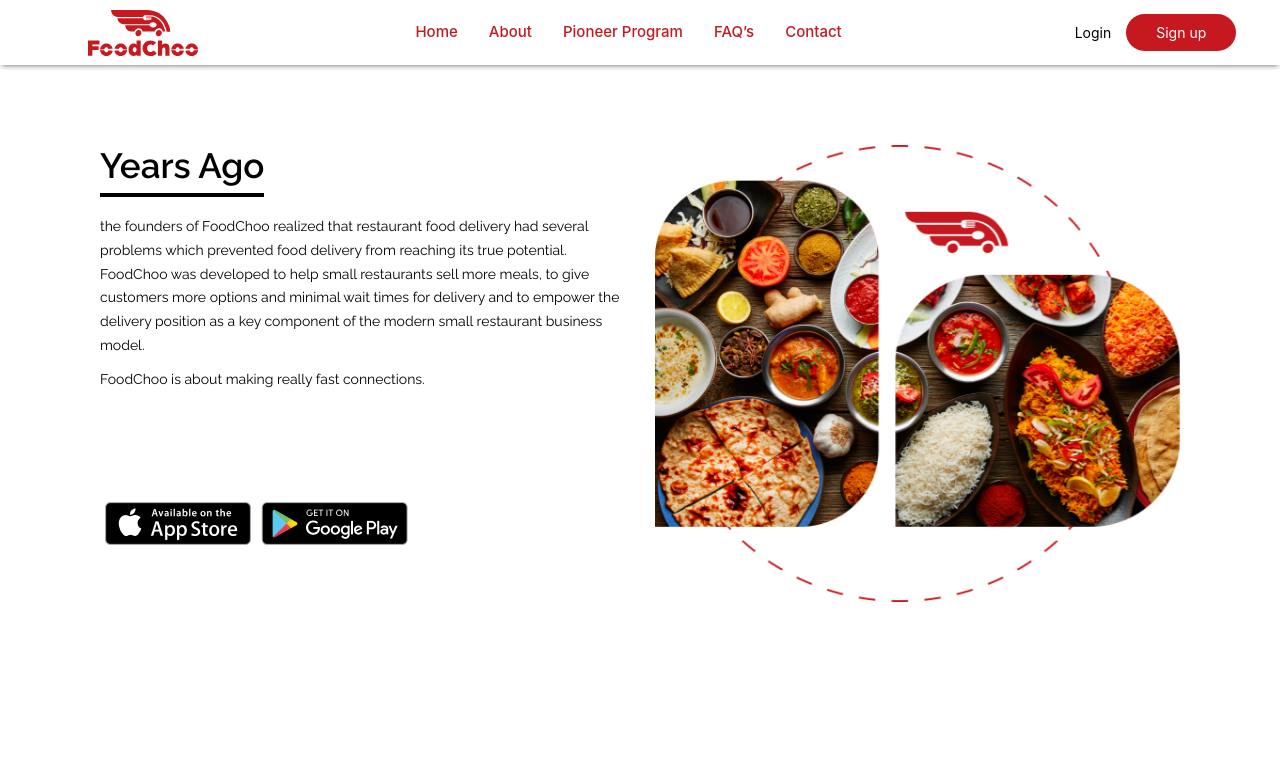
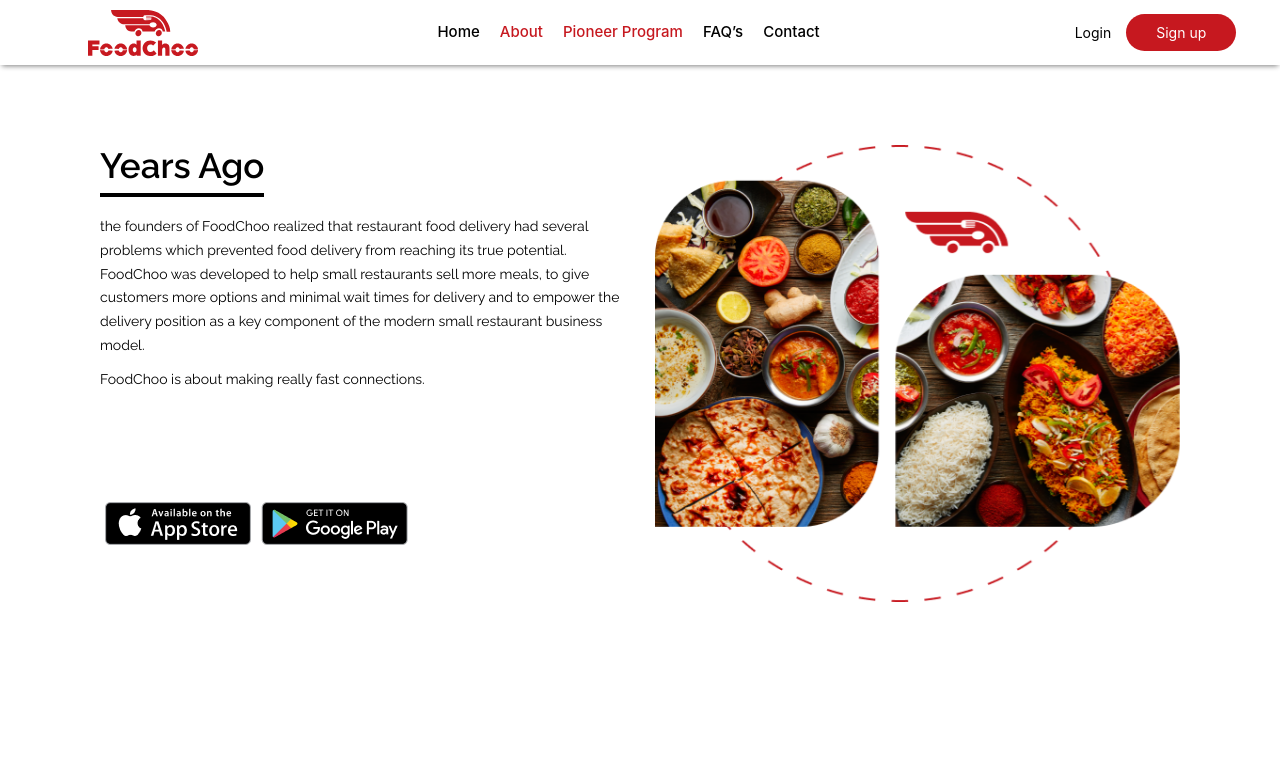
Before and after one commit to ahsankhan201010/foodchoo-nextjs, a Next.js app: page /about in a window 1280 px wide. Shown: the top 780 px of the page. Built offline with nearby package versions, Linux system fonts and the light colour scheme.

Commit message:
navlink placed

```diff
--- a/uiComponents/_uiComponents.scss
+++ b/uiComponents/_uiComponents.scss
@@ -9,6 +9,7 @@
 @import "paragraph/Paragraph";
 @import "locationMarker/LocationMarker";
 @import "downloadActions/DownloadActions";
+@import "navLink/NavLink";
 
 @import "DetailedDescription/detailedDescription";
 // components responsive stylings
--- a/uiComponents/foodMenu/FoodMenu.js
+++ b/uiComponents/foodMenu/FoodMenu.js
@@ -4,7 +4,6 @@
 const Button = ({ children, customClass }) => {
   const [selectedBtn, setSelectedBtn] = useState(false);
 
-  console.log(selectedBtn, "selectedBtn");
   return (
     <>
       <button
--- /dev/null
+++ b/uiComponents/navLink/NavLink.jsx
@@ -0,0 +1,35 @@
+import { useRouter } from 'next/router';
+import Link from 'next/link';
+import PropTypes from 'prop-types';
+import Header from "./../header//Header"
+
+
+export { NavLink };
+
+NavLink.propTypes = {
+    href: PropTypes.string.isRequired,
+    exact: PropTypes.bool
+};
+
+NavLink.defaultProps = {
+    exact: false
+};
+
+function NavLink({ href, exact, children, ...props }) {
+    const { pathname } = useRouter();
+    const isActive = exact ? pathname === href : pathname.startsWith(href);
+
+    if (isActive) {
+        props.className += ' active';
+    }
+
+    return (
+        <Link href={href}>
+            <a {...props}>
+            <Header fontSize={24} fontWeight="medium">
+                {children}
+            </Header>
+            </a>
+        </Link>
+    )
+}
--- /dev/null
+++ b/uiComponents/navLink/_NavLink.scss
@@ -0,0 +1,3 @@
+.active{
+    color: $theme-color !important;
+  }
--- a/uiComponents/navbar/Navbar.js
+++ b/uiComponents/navbar/Navbar.js
@@ -1,54 +1,26 @@
 import React, { useEffect, useState } from "react";
-import Header from "../header/Header";
-// import { Link } from "next/link";
-// import Dropdown from "./../Dropdown/Dropdown";
-// import logo from "./../../assets/images/logo.png";
-// import ham from "./../../assets/images/ham.png";
+import Link from "next/link";
+import {NavLink} from "./../navLink/NavLink"
 import Slider from "../slider/Slider";
 import { HiMenu } from "react-icons/hi";
 import Button from "../button/Button";
 import Logo from "../../assets/images/logo/logo_red.svg";
 
-var options = [
-  {
-    name: "First Module",
-    to: "/first-module",
-  },
-  {
-    name: "Second Module",
-    to: "/second-module",
-  },
-  {
-    name: "Third Module",
-    to: "/third-module",
-  },
-  {
-    name: "Forth Module",
-    to: "/fourth-module",
-  },
-];
 
-const NavItem = ({ children, path }) => {
-  return (
-    <div
-      // style={{
-      //   borderBottom:
-      //     pathname === path
-      //       ? "1px solid var(--primary-color-one)"
-      //       : "1px solid transparent",
-      // }}
-      className="navItem">
-      <a href={path}>
-        <Header
-          //   color={pathname === path ? "var(--primary-color-one)" : "black"}
-          fontSize={24}
-          fontWeight="medium">
-          {children}
-        </Header>
-      </a>
-    </div>
-  );
-};
+// const NavItem = ({ children, path, activeLink, setActiveLink }) => {
+//   return (
+//     <div
+//       className={`${activeLink ? "activeLink" : ""} navItem`} onClick={() => {setActiveLink(!activeLink) ; console.log(activeLink)}}>
+//       <Link href={path}>
+//         <Header
+//           fontSize={24}
+//           fontWeight="medium">
+//           {children}
+//         </Header>
+//       </Link>
+//     </div>
+//   );
+// };
 
 const Navbar = () => {
   var [navbar, setNavbar] = useState(false);
@@ -77,11 +49,11 @@
       </div>
       <div className="menuItemArea">
         <div className="navSimpleItems">
-          <NavItem path="/">Home</NavItem>
-          <NavItem path="/">About</NavItem>
-          <NavItem path="/">Pioneer Program</NavItem>
-          <NavItem path="/">FAQ’s</NavItem>
-          <NavItem path="/">Contact</NavItem>
+          <NavLink href="/" exact className="nav-item nav-link">Home</NavLink>
+          <NavLink href="/about" className="nav-item nav-link">About</NavLink>
+          <NavLink href="/" className="nav-item nav-link">Pioneer Program</NavLink>
+          <NavLink href="/faq" className="nav-item nav-link">FAQ’s</NavLink>
+          <NavLink href="/contact" className="nav-item nav-link">Contact</NavLink>
         </div>
       </div>
       <div className="nav-btns">
--- a/uiComponents/navbar/_Navbar.scss
+++ b/uiComponents/navbar/_Navbar.scss
@@ -29,12 +29,12 @@
     align-items: center;
 
     a {
-      color: $theme-color;
+      color: $clr-dark;
       transition: $transition-light;
       text-decoration: none;
 
       &:hover {
-        color: $clr-dark;
+        color: $theme-color;
       }
     }
   }
@@ -43,10 +43,18 @@
 .navItem {
   padding: 6px 3px;
   margin: 0em 2em;
+  cursor: pointer;
+  color: $clr-dark;
+  transition: $transition-light;
+  text-decoration: none;
+
+      &:hover {
+        color: $theme-color;
+      }
 }
 
 .activeLink {
-  color: yellow;
+  color: $theme-color;
 }
 
 .ham {
```
